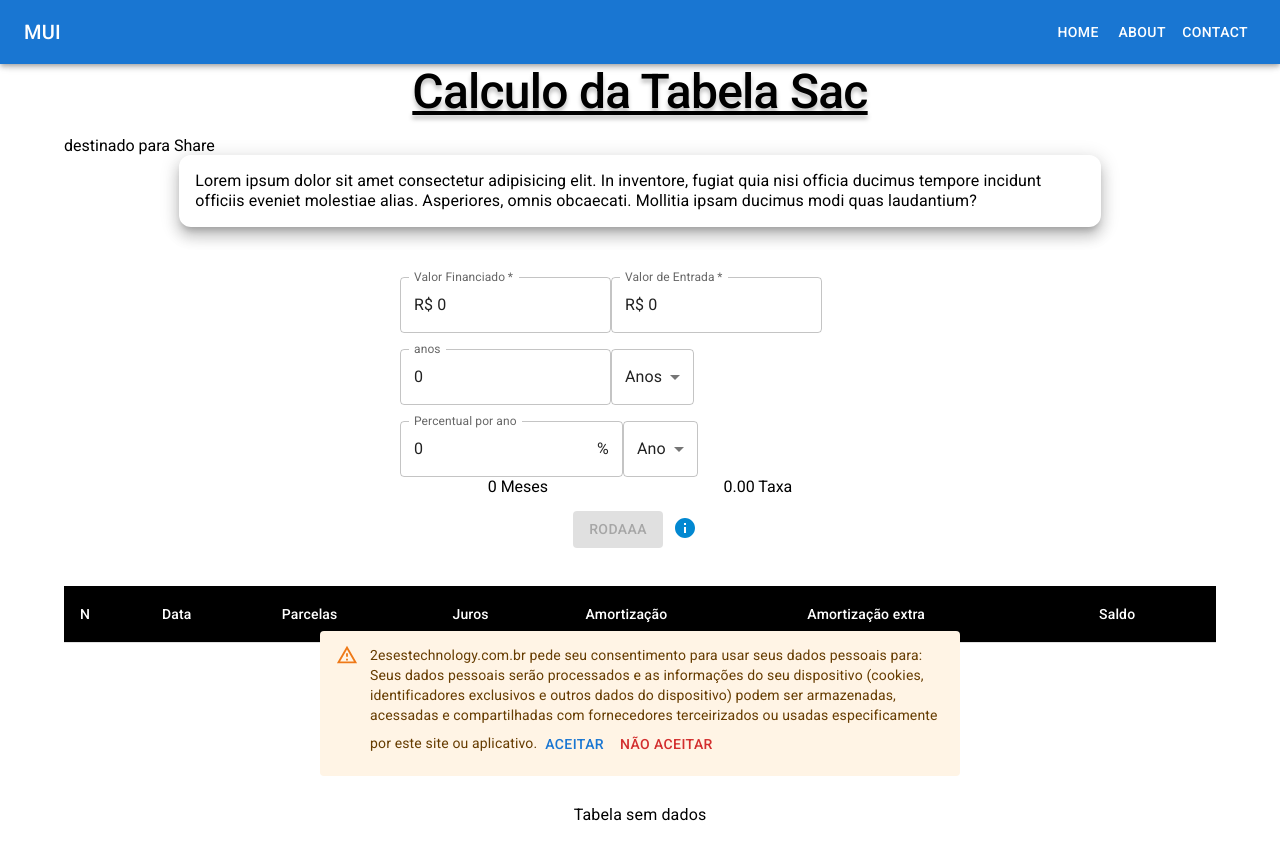
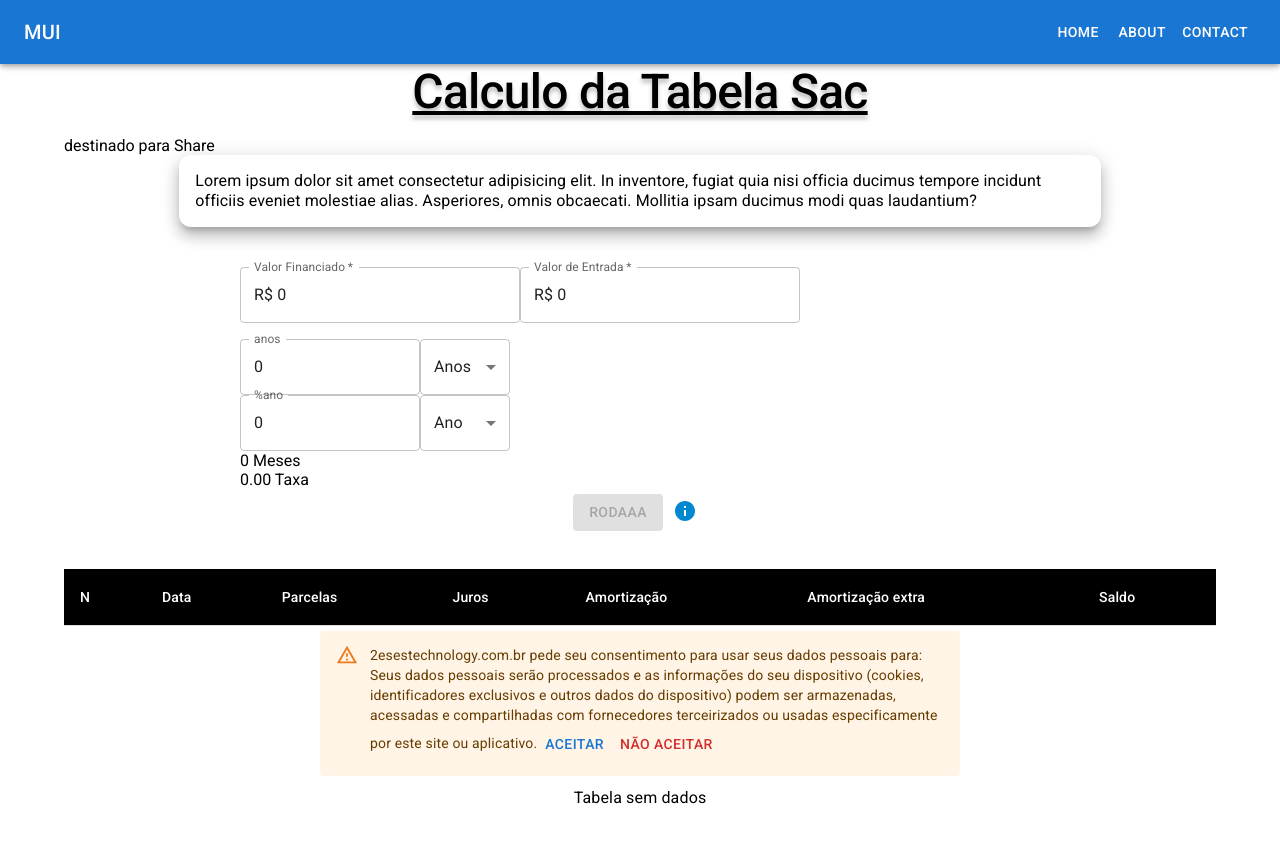
Before and after one commit to Diogozura/financas-faceis, a Next.js app: page / in a window 1280 px wide. Shown: the top 860 px of the page. Built offline with nearby package versions, Linux system fonts and the light colour scheme.

Commit message:
ajustes no Textfields

```diff
--- a/src/screens/TabelaSacScreen/Content/AnosToMeses/index.tsx
+++ b/src/screens/TabelaSacScreen/Content/AnosToMeses/index.tsx
@@ -6,7 +6,7 @@ import FormControl from '@mui/material/FormControl';
 import Typography from '@mui/material/Typography';
 
 
-export default function YearAndMonthConverter({ setMeses }:any){
+export default function YearAndMonthConverter({ setMeses }: any) {
   const [value, setValue] = React.useState(0);
   const [unit, setUnit] = React.useState('anos');
 
@@ -18,7 +18,7 @@ export default function YearAndMonthConverter({ setMeses }:any){
   const handleUnitChange = (event) => {
     setUnit(event.target.value);
   };
-const yearsToMonths = (years) => years * 12 ;
+  const yearsToMonths = (years) => years * 12;
   const monthsToYears = (months) => (months / 12);
 
 
@@ -34,18 +34,25 @@ const monthsToYears = (months) => (months / 12);
   }
 
   return (
-    <>
-    <FormControl fullWidth sx={{ mb: 2, display : 'flex' , flexDirection: 'row' }} >
+    <aside >
+      <FormControl sx={{ display: 'flex', maxWidth: 400, flexDirection: 'row' }} >
         <TextField
           label={unit}
-        type="number"
+          // type="number"
         value={value}
+        fullWidth
+        variant="outlined"
+        sx={{ width:180}}
+        id="formatted-numberformat-input"
           onChange={handleValueChange}
+          margin='none'
         />
+
        <Select
           labelId="simple-select-label"
           id="demo-simple-select"
           value={unit}
+          sx={{width:90}}
           onChange={handleUnitChange}
         >
 
@@ -53,9 +60,9 @@ const monthsToYears = (months) => (months / 12);
           <MenuItem value={'meses'}>Meses</MenuItem>
         </Select>
 
+      </FormControl>
 
-      </FormControl>
       {/* <Typography>{result}</Typography> */}
-      </>
+    </aside>
   );
 };
--- a/src/screens/TabelaSacScreen/Content/Porcentagem/index.tsx
+++ b/src/screens/TabelaSacScreen/Content/Porcentagem/index.tsx
@@ -51,8 +51,8 @@ import React, { useState } from 'react';
 import InputLabel from '@mui/material/InputLabel';
 
 
-export default function Porcentagens({setTaxaMesal}:any)  {
-  const [unit, setUnit] = useState('ano');
+export default function Porcentagens({ setTaxaMesal }: any) {
+  const [unit, setUnit] = useState('%ano');
   const [value, setValue] = useState(0);
 
   const handleUnitChange = (event) => {
@@ -64,28 +64,29 @@ export default function Porcentagens({setTaxaMesal}:any)  {
   };
 
   const convertToMonth = (yearPercentage) => (yearPercentage / 12).toFixed(2);
-  const convertToYear = (monthPercentage : number) => (
+  const convertToYear = (monthPercentage: number) => (
     monthPercentage * 12).toFixed(2);
 
 
-const taxaMesal = ( 1 + +convertToYear(value)/100 ) ** ( 1/12 ) -1
+  const taxaMesal = (1 + +convertToYear(value) / 100) ** (1 / 12) - 1
   setTaxaMesal(taxaMesal.toFixed(2))
   return (
-    <form>
+    <aside>
+      {/* <form>
 
-      <FormControl sx={{display : 'flex', flexDirection: 'row'}}>
+        <FormControl fullWidth sx={{ display: 'flex', flexDirection: 'row' }}>
           <TextField
             type="number"
             value={value}
             onChange={handleValueChange}
-         label={`Percentual ${unit === 'ano' ? 'por ano' : 'por mês'}`}
+            label={`% ${unit === 'ano' ? 'por ano' : 'por mês'}`}
             InputProps={{
               endAdornment: unit === 'ano' ? '%' : '%/mês',
             }}
           />
           <Select
-        labelId="unit-select-label"
-          id="unit-select"
+            labelId="simple-select-label"
+            id="demo-simple-select"
             value={unit}
             onChange={handleUnitChange}
           >
@@ -95,12 +96,41 @@ setTaxaMesal(taxaMesal.toFixed(2))
           </Select>
 
 
-      </FormControl>
+        </FormControl> */}
       {/* <p>
         {unit === 'ano'
           ? `${value}% por ano é equivalente a ${convertToMonth(value)}% por mês.`
           : `${value}% por mês é equivalente a ${convertToYear(value)}% por ano.`}
       </p> */}
-    </form>
+      {/* </form> */}
+
+      <FormControl  sx={{ display: 'flex', flexDirection: 'row' }} >
+      <TextField
+        label={unit}
+        // type="number"
+        value={value}
+        fullWidth
+        sx={{ width: 180 }}
+        id="formatted-numberformat-input"
+        variant="outlined"
+        onChange={handleValueChange}
+
+      />
+
+<Select
+          labelId="simple-select-label"
+          id="demo-simple-select"
+          value={unit}
+          sx={{width:90}}
+          onChange={handleUnitChange}
+        >
+
+          <MenuItem value="%ano">Ano</MenuItem>
+          <MenuItem value="%mês">Mês</MenuItem>
+        </Select>
+
+      </FormControl>
+
+    </aside>
   );
 };
--- a/src/screens/TabelaSacScreen/Content/index.tsx
+++ b/src/screens/TabelaSacScreen/Content/index.tsx
@@ -21,7 +21,11 @@ import dynamic from 'next/dynamic'
 
 const Porcentagem = dynamic(
     () => import('./Porcentagem'),
-    { loading: () => <p>Loading ...</p>, ssr: true }
+    { loading: () => <p>Loading ...</p>, ssr: false }
+)
+const AnoMes = dynamic(
+    () => import('./AnosToMeses'),
+    { loading: () => <p>Loading ...</p>, ssr: false }
 )
 
 
@@ -105,9 +109,9 @@ export default function Content() {
 
             {/* <MyComponent/> */}
             <Box style={{
-                            'width': '500px',
-                            'padding':'10px',
-                            'display': 'flex',
+                'maxWidth': '800px',
+                // 'padding': '10px',
+                'margin': 'auto',
                 'flexWrap': 'wrap',
                 'flexDirection': 'row',
                 'justifyContent': ' space-around',
@@ -118,8 +122,9 @@ export default function Content() {
                         color='info'
                         variant="standard"  >
                         {/* <Explica>*Informe Anos a serem pagos ou a quantidade de meses</Explica> */}
-                        <aside style={{    'display': 'flex',
-    'justifyContent':'spaceBetween', 'flexWrap': 'wrap'
+                        <aside style={{
+                            'display': 'flex',
+                            'justifyContent': 'space-between', 'flexWrap': 'wrap'
                         }}>
                             {valores.map((item) => (
                                 < >
@@ -129,8 +134,10 @@ export default function Content() {
                                         value={item.value}
                                         name={item.name}
                                         required
-                                    onChange={handlenChange}
-                                    sx={{ marginBottom: 2 }}
+                                        fullWidth
+                                        onChange=
+                                        {handlenChange}
+                                        sx={{ marginBottom: 2 , width:280}}
                                         id="formatted-numberformat-input"
                                         InputProps={{
                                             inputComponent: NumberFormatCustom as any,
@@ -154,9 +161,11 @@ export default function Content() {
                             variant="outlined"
                         /> */}
                         {/* <YearToMonthForm setMeses={setMeses} /> */}
-                        <aside style={{'display': 'flex',
-    'alignItems': 'center', 'flexWrap': 'wrap'}}>
-                        <YearAndMonthConverter setMeses={setMeses}/>
+                        <aside style={{
+
+                            'alignItems': 'center', 'flexWrap': 'wrap'
+                        }}>
+                            <AnoMes setMeses={setMeses} />
                             <Porcentagem setTaxaMesal={setTaxaMesal} />
                         </aside>
 
```
Lines whose indentation alone changed are shown as unchanged.
